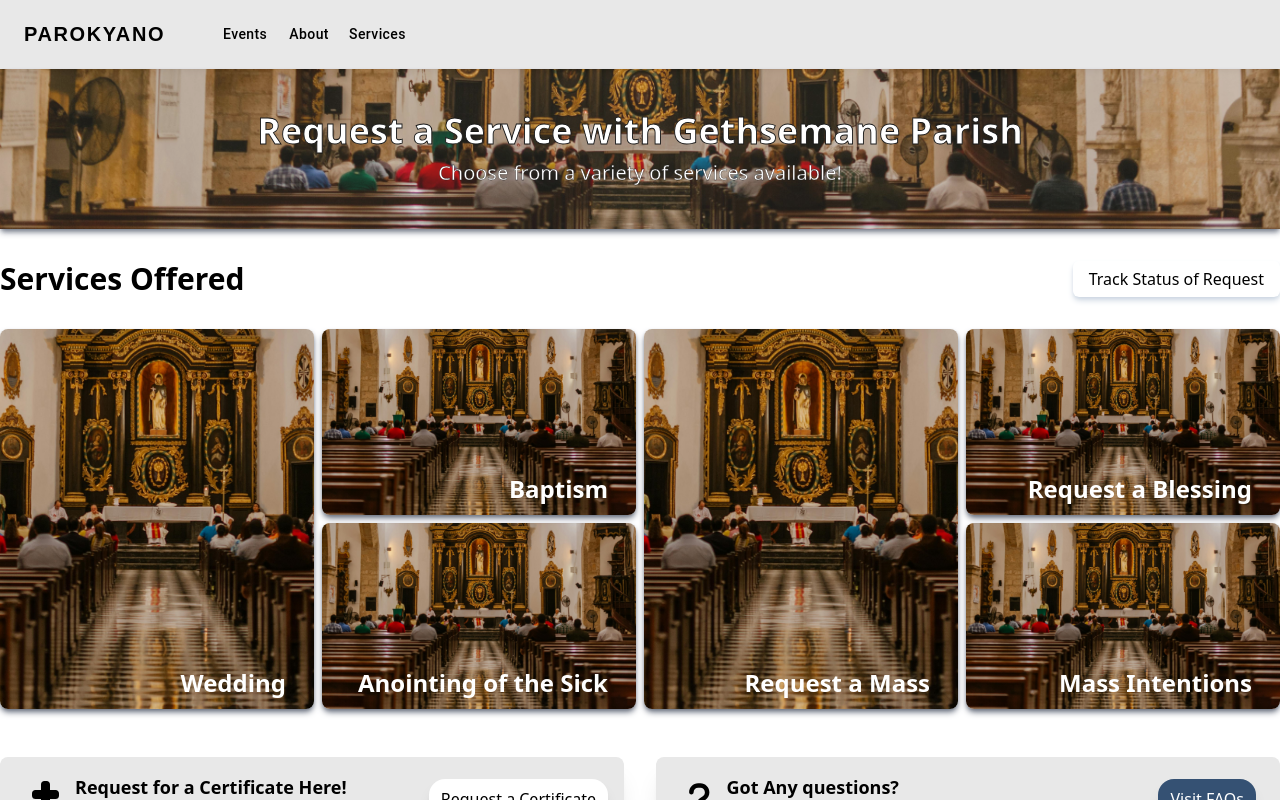
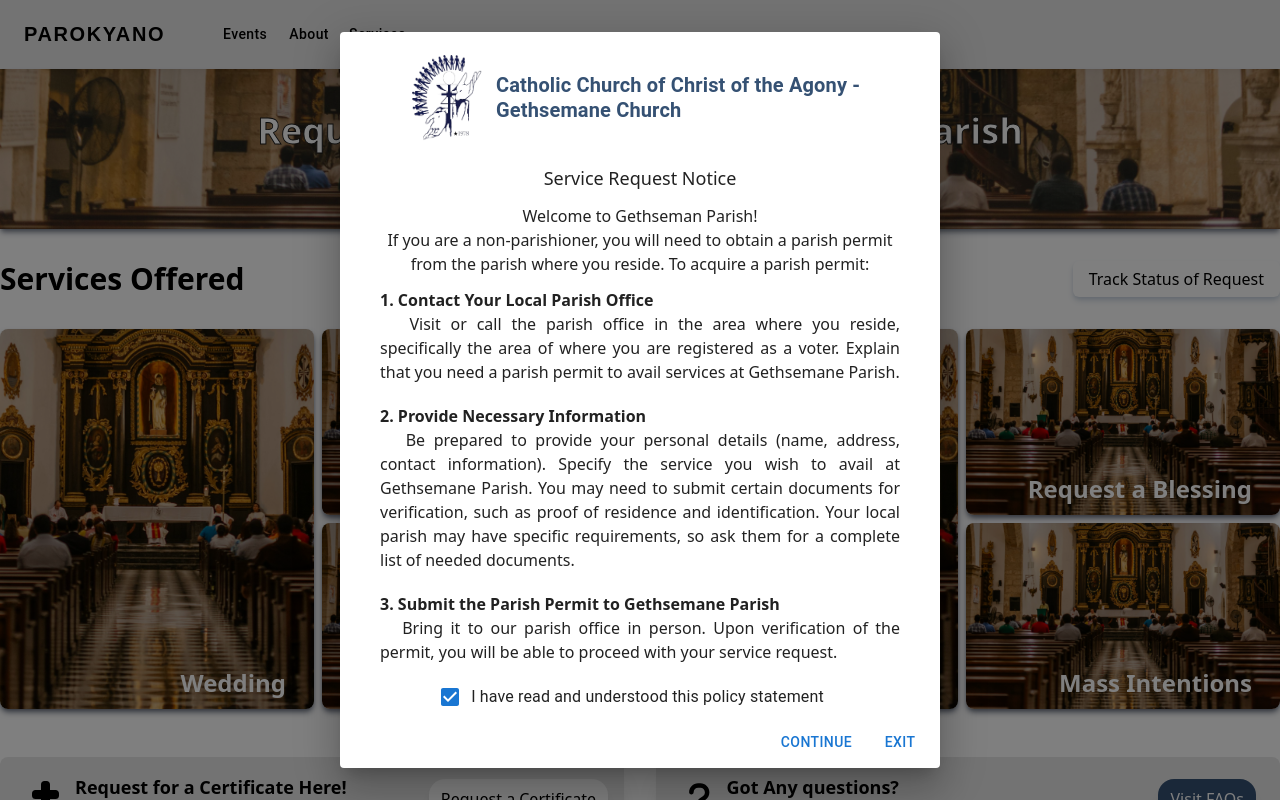
Before and after one commit to b1gmcdaddy/parokyano, a React (Vite) app in the folder client/: page / in a window 1280 px wide. Both pictures are taken after a click on the picture 479 px from the left and 615 px from the top of the page. Shown: the top 800 px of the page. Built offline with nearby package versions, Linux system fonts and the light colour scheme.

Commit message:
added: serviceReq Notice

```diff
--- /dev/null
+++ b/client/src/components/RequestNotice.jsx
@@ -0,0 +1,63 @@
+import * as React from 'react';
+import Button from '@mui/material/Button';
+import Dialog from '@mui/material/Dialog';
+import DialogActions from '@mui/material/DialogActions';
+import DialogContent from '@mui/material/DialogContent';
+import DialogTitle from '@mui/material/DialogTitle';
+import Box from '@mui/material/Box';
+import FormGroup from '@mui/material/FormGroup';
+import FormControlLabel from '@mui/material/FormControlLabel';
+import Checkbox from '@mui/material/Checkbox';
+import logo from '../assets/logo.png';
+
+const RequestNotice = ({ open, onClose }) => {
+  return (
+    <Dialog
+      open={open}
+      onClose={onClose}
+      aria-labelledby="alert-dialog-title"
+      aria-describedby="alert-dialog-description"
+    >
+      <DialogTitle id="alert-dialog-title">
+        <div className='md:flex items-center md:ml-8'>
+          <img src={logo} style={{ width: 100, height: 100 }} className='xs:mx-auto' />
+          <h1 className='font-bold leading-tight' style={{color:'#355173'}}>Catholic Church of Christ of the Agony - Gethsemane Church</h1>
+        </div>
+      </DialogTitle>
+
+      <DialogContent>
+        <Box id="alert-dialog-description">
+          <h1 className='text-center text-lg font-medium mb-3'>Service Request Notice</h1>
+          <h3 className='text-center px-3'>Welcome to Gethseman Parish!<br/>
+          If you are a non-parishioner, you will need to obtain a parish permit
+          from the parish where you reside. To acquire a parish permit:</h3>
+          <ol className='mt-3 px-4 text-justify mb-3'>
+            <li className='font-bold'>1. Contact Your Local Parish Office</li>
+            <p>&nbsp;&nbsp;&nbsp;Visit or call the parish office in the area where you reside, specifically the area of where you are registered as a voter.
+            Explain that you need a parish permit to avail services at Gethsemane Parish.</p>
+            <li className='font-bold mt-5'>2. Provide Necessary Information</li>
+            <p>&nbsp;&nbsp;&nbsp;Be prepared to provide your personal details (name, address, contact information). Specify
+                the service you wish to avail at Gethsemane Parish.
+                You may need to submit certain documents for verification, such as proof of
+                residence and identification. Your local parish may have specific requirements,
+                so ask them for a complete list of needed documents.</p>
+            <li className='font-bold mt-5'>3. Submit the Parish Permit to Gethsemane Parish</li>
+            <p>&nbsp;&nbsp;&nbsp;Bring it to our parish office in person. Upon verification of the permit, you will be able
+            to proceed with your service request.</p>
+          </ol>
+        </Box>
+        <FormGroup style={{justifyContent: 'center', alignItems: 'center' }}>
+            <FormControlLabel control={<Checkbox defaultChecked />} label="I have read
+            and understood this policy statement" style={{fontFamily:'tahoma'}}/>
+        </FormGroup>
+      </DialogContent>
+      <DialogActions>
+        <Button onClick={onClose}>Continue</Button>
+        <Button onClick={onClose}>Exit</Button>
+      </DialogActions>
+    </Dialog>
+  );
+}
+
+
+export default RequestNotice;
--- a/client/src/pages/parishioner/Home.jsx
+++ b/client/src/pages/parishioner/Home.jsx
@@ -1,4 +1,4 @@
-import React from 'react';
+import React, { useState } from 'react';
 import NavParishioner from '../../components/NavParishioner';
 import imageHeader from '../../assets/imageHeader.jpg';
 import Header from '../../components/Header';
@@ -6,9 +6,20 @@ import { Grid } from '@mui/material';
 import Footer from '../../components/Footer';
 import { FontAwesomeIcon } from '@fortawesome/react-fontawesome';
 import { faCross, faQuestion } from '@fortawesome/free-solid-svg-icons';
-
+import RequestNotice from '../../components/RequestNotice';
 
 const Home = () => {
+
+  const [open, setOpen] = useState(false);
+
+  const handleClickOpen = () => {
+    setOpen(true);
+  };
+
+  const handleClose = () => {
+    setOpen(false);
+  };
+
   const serviceNames = {
     position: 'absolute',
     bottom: 0,
@@ -34,38 +45,39 @@ const Home = () => {
           <button className='rounded-md border-0 border-gray-300 shadow-md shadow-slate-300
           px-4 py-1 hover:bg-slate-100 xs:text-center'>Track Status of Request</button>
         </div>
+        <RequestNotice open={open} onClose={handleClose} />
 
         <Grid container spacing={1}>
-          <Grid item xs={12} md={3} style={{ position: 'relative' }}>
+          <Grid item xs={12} md={3} style={{ position: 'relative' }} onClick={handleClickOpen}>
             <img src={imageHeader} alt="Service 1" className="object-cover md:h-[380px] w-full rounded-lg shadow-md shadow-gray-500 cursor-pointer
            hover:scale-105 duration-300 hover:opacity-85" />
             <h1 style={serviceNames}>Wedding</h1>
           </Grid>
 
           <Grid item xs={12} md={3} style={{ position: 'relative' }}>
-            <div className='relative'>
+            <div className='relative' onClick={handleClickOpen}>
             <img src={imageHeader} alt="Service 2" className="object-cover md:h-[186px] w-full rounded-lg shadow-md shadow-gray-500 mb-2 cursor-pointer
              hover:scale-105 duration-300 hover:opacity-85" />
             <h1 style={serviceNames}>Baptism</h1>
             </div>
-            <img src={imageHeader} alt="Service 3" className="object-cover md:h-[186px] w-full rounded-lg shadow-md shadow-gray-500 cursor-pointer
+            <img src={imageHeader} alt="Service 3" onClick={handleClickOpen} className="object-cover md:h-[186px] w-full rounded-lg shadow-md shadow-gray-500 cursor-pointer
              hover:scale-105 duration-300 hover:opacity-85" />
             <h1 style={serviceNames}>Anointing of the Sick</h1>
           </Grid>
 
           <Grid item xs={12} md={3} style={{ position: 'relative' }}>
-            <img src={imageHeader} alt="Service 4" className="object-cover md:h-[380px] w-full rounded-lg shadow-md shadow-gray-500 cursor-pointer
+            <img src={imageHeader} alt="Service 4" onClick={handleClickOpen} className="object-cover md:h-[380px] w-full rounded-lg shadow-md shadow-gray-500 cursor-pointer
              hover:scale-105 duration-300 hover:opacity-85" />
             <h1 style={serviceNames}>Request a Mass</h1>
           </Grid>
 
           <Grid item xs={12} md={3} style={{ position: 'relative' }}>
-            <div className='relative'>
+            <div className='relative' onClick={handleClickOpen}>
             <img src={imageHeader} alt="Service 2" className="object-cover md:h-[186px] w-full rounded-lg shadow-md shadow-gray-500 mb-2 cursor-pointer
              hover:scale-105 duration-300 hover:opacity-85" />
             <h1 style={serviceNames}>Request a Blessing</h1>
             </div>
-            <img src={imageHeader} alt="Service 3" className="object-cover md:h-[186px] w-full rounded-lg shadow-md shadow-gray-500 cursor-pointer
+            <img src={imageHeader} alt="Service 3" onClick={handleClickOpen} className="object-cover md:h-[186px] w-full rounded-lg shadow-md shadow-gray-500 cursor-pointer
              hover:scale-105 duration-300 hover:opacity-85" />
             <h1 style={serviceNames}>Mass Intentions</h1>
           </Grid>
```
Also changed, not shown: client/src/assets/logo.png (added).
